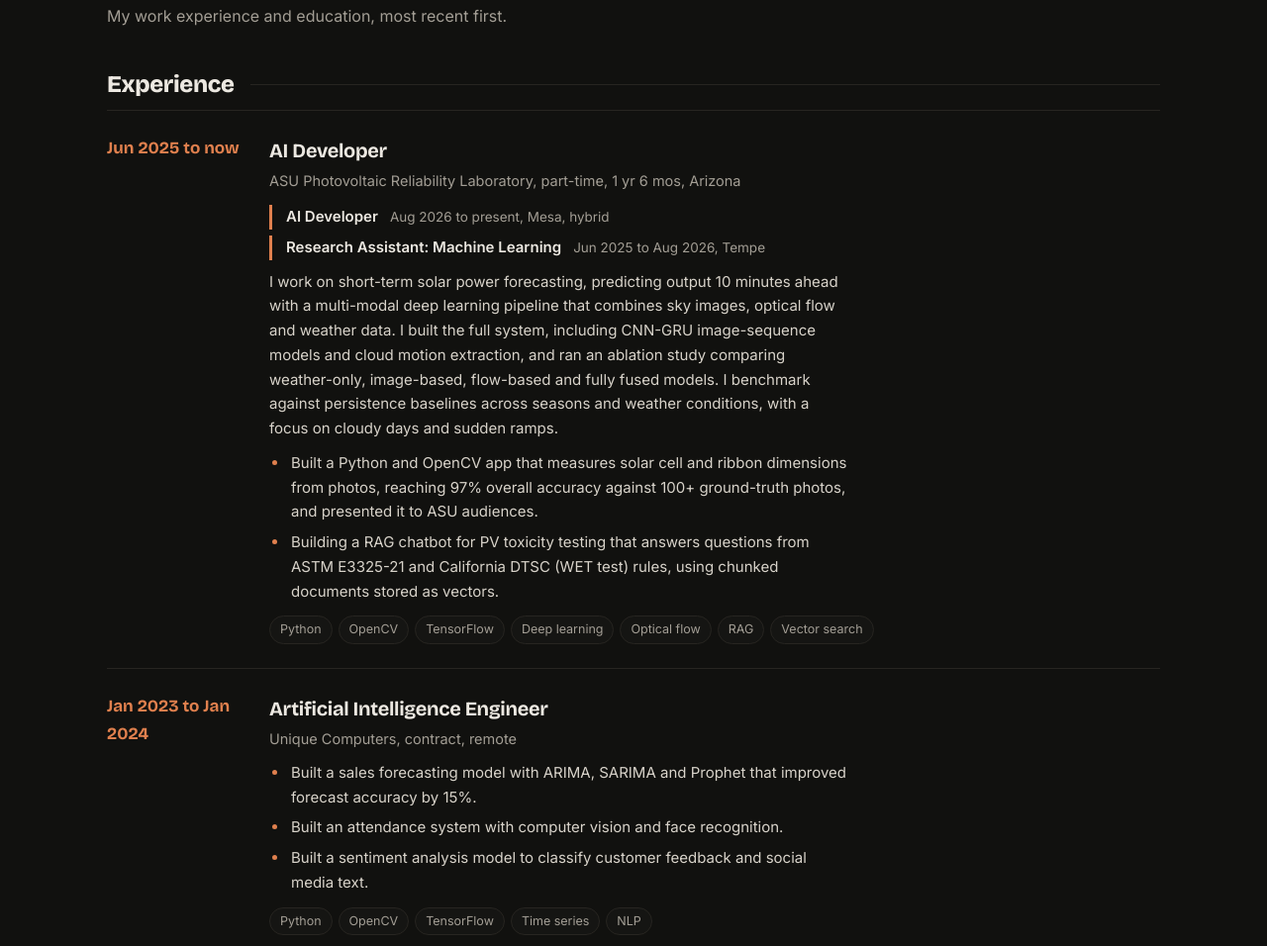
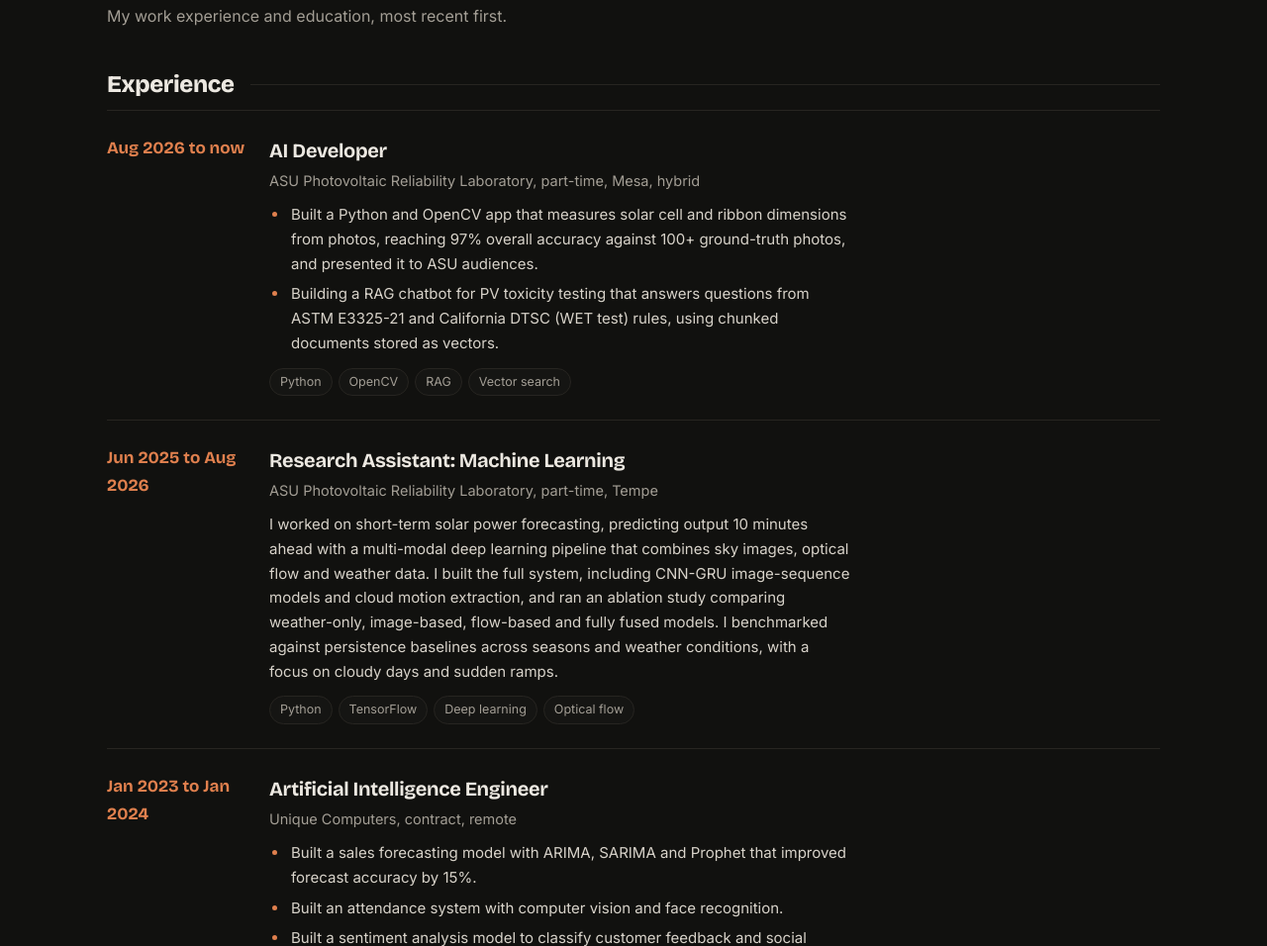
Before and after one commit to shashanksevyanaik/Portfolio, a plain HTML site: page index.html in a window 1280 px wide. Shown: the part 4664-5620 px from the top of the page at 99% size. Drawn offline with nearby package versions, Linux system fonts and the light colour scheme.

Commit message:
Add files via upload

```diff
--- a/index.html
+++ b/index.html
@@ -751,20 +751,25 @@
       <h3 class="subhead">Experience</h3>
 
       <div class="step">
-        <div class="when">Jun 2025 to now</div>
+        <div class="when">Aug 2026 to now</div>
         <div>
           <h3>AI Developer</h3>
-          <div class="where">ASU Photovoltaic Reliability Laboratory, part-time, 1 yr 6 mos, Arizona</div>
-          <ul class="roles">
-            <li><b>AI Developer</b><span>Aug 2026 to present, Mesa, hybrid</span></li>
-            <li><b>Research Assistant: Machine Learning</b><span>Jun 2025 to Aug 2026, Tempe</span></li>
-          </ul>
-          <p class="note">I work on short-term solar power forecasting, predicting output 10 minutes ahead with a multi-modal deep learning pipeline that combines sky images, optical flow and weather data. I built the full system, including CNN-GRU image-sequence models and cloud motion extraction, and ran an ablation study comparing weather-only, image-based, flow-based and fully fused models. I benchmark against persistence baselines across seasons and weather conditions, with a focus on cloudy days and sudden ramps.</p>
+          <div class="where">ASU Photovoltaic Reliability Laboratory, part-time, Mesa, hybrid</div>
           <ul class="bul">
             <li>Built a Python and OpenCV app that measures solar cell and ribbon dimensions from photos, reaching 97% overall accuracy against 100+ ground-truth photos, and presented it to ASU audiences.</li>
             <li>Building a RAG chatbot for PV toxicity testing that answers questions from ASTM E3325-21 and California DTSC (WET test) rules, using chunked documents stored as vectors.</li>
           </ul>
-          <div class="tagrow"><span>Python</span><span>OpenCV</span><span>TensorFlow</span><span>Deep learning</span><span>Optical flow</span><span>RAG</span><span>Vector search</span></div>
+          <div class="tagrow"><span>Python</span><span>OpenCV</span><span>RAG</span><span>Vector search</span></div>
+        </div>
+      </div>
+
+      <div class="step">
+        <div class="when">Jun 2025 to Aug 2026</div>
+        <div>
+          <h3>Research Assistant: Machine Learning</h3>
+          <div class="where">ASU Photovoltaic Reliability Laboratory, part-time, Tempe</div>
+          <p class="note">I worked on short-term solar power forecasting, predicting output 10 minutes ahead with a multi-modal deep learning pipeline that combines sky images, optical flow and weather data. I built the full system, including CNN-GRU image-sequence models and cloud motion extraction, and ran an ablation study comparing weather-only, image-based, flow-based and fully fused models. I benchmarked against persistence baselines across seasons and weather conditions, with a focus on cloudy days and sudden ramps.</p>
+          <div class="tagrow"><span>Python</span><span>TensorFlow</span><span>Deep learning</span><span>Optical flow</span></div>
         </div>
       </div>
 
```
